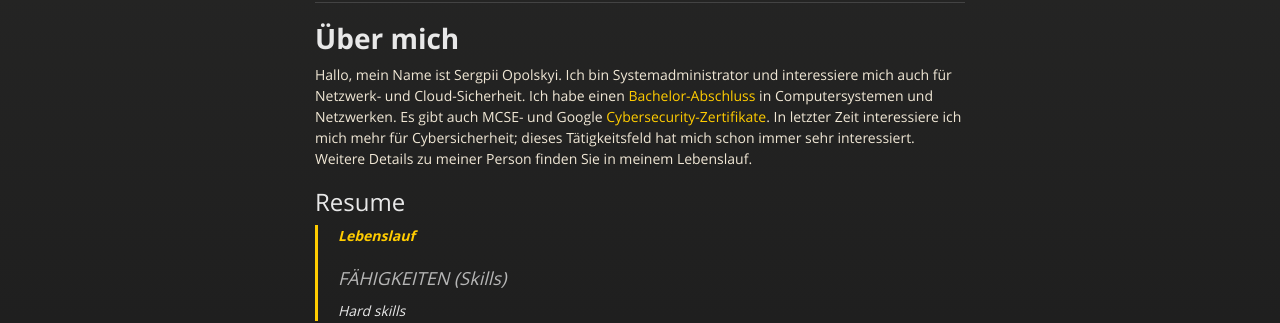
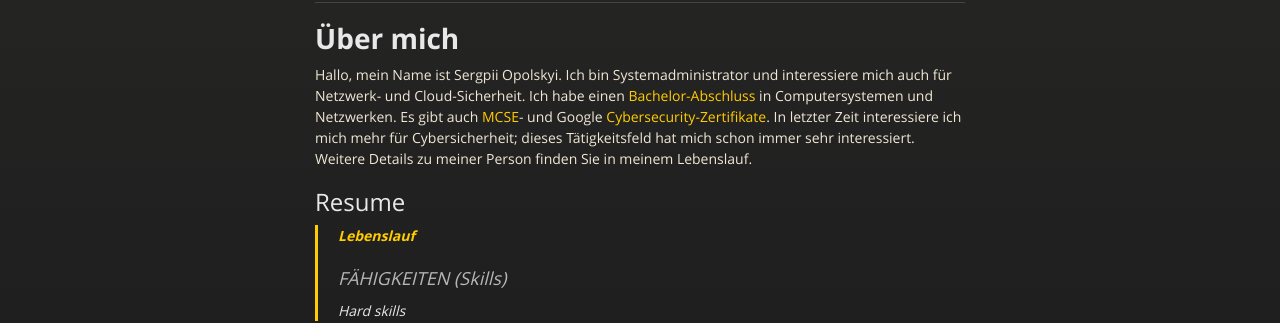
Before and after one commit to serjhubs/Resume, a Jekyll site: the page built from index.md, in a window 1280 px wide and 900 px high. Shown: the part 389-712 px from the top of the window. Built offline with Jekyll 4.4.1, drawn with Linux system fonts in a browser that asks for light colours; the repository's description, which GitHub fills in, is left out; part of the change alters nothing that is shown.

```diff
--- a/index.md
+++ b/index.md
@@ -27,7 +27,7 @@ layout: default
 
 # **Über mich**
 
-Hallo, mein Name ist Sergрii Opolskyi. Ich bin Systemadministrator und interessiere mich auch für Netzwerk- und Cloud-Sicherheit. Ich habe einen [Bachelor-Abschluss](https://drive.google.com/file/d/1NR9-3Gcd8vty_FcaedLcgWorY8zXD0Hw/view?usp=sharing) in Computersystemen und Netzwerken. Es gibt auch MCSE- und Google [Cybersecurity-Zertifikate](https://www.coursera.org/account/accomplishments/professional-cert/2D5Z6MH5Q7NM). In letzter Zeit interessiere ich mich mehr für Cybersicherheit; dieses Tätigkeitsfeld hat mich schon immer sehr interessiert. Weitere Details zu meiner Person finden Sie in meinem Lebenslauf.
+Hallo, mein Name ist Sergрii Opolskyi. Ich bin Systemadministrator und interessiere mich auch für Netzwerk- und Cloud-Sicherheit. Ich habe einen [Bachelor-Abschluss](https://drive.google.com/file/d/1NR9-3Gcd8vty_FcaedLcgWorY8zXD0Hw/view?usp=sharing) in Computersystemen und Netzwerken. Es gibt auch [MCSE](https://drive.google.com/file/d/1_MBMY01oDYAAGzxl1yUzZwO7PQMuP292/view?usp=sharing)- und Google [Cybersecurity-Zertifikate](https://www.coursera.org/account/accomplishments/professional-cert/2D5Z6MH5Q7NM). In letzter Zeit interessiere ich mich mehr für Cybersicherheit; dieses Tätigkeitsfeld hat mich schon immer sehr interessiert. Weitere Details zu meiner Person finden Sie in meinem Lebenslauf.
 
 ## Resume
 >
```
